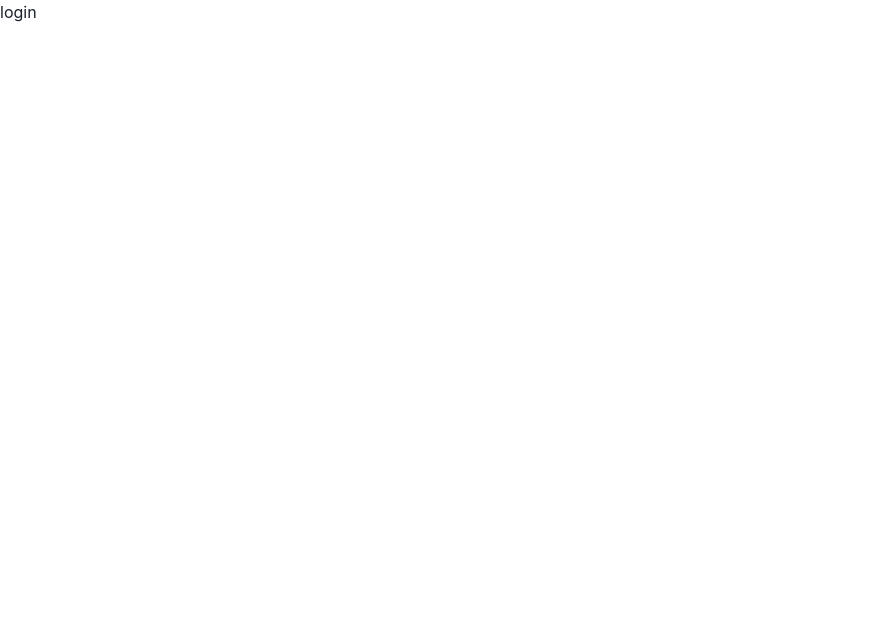
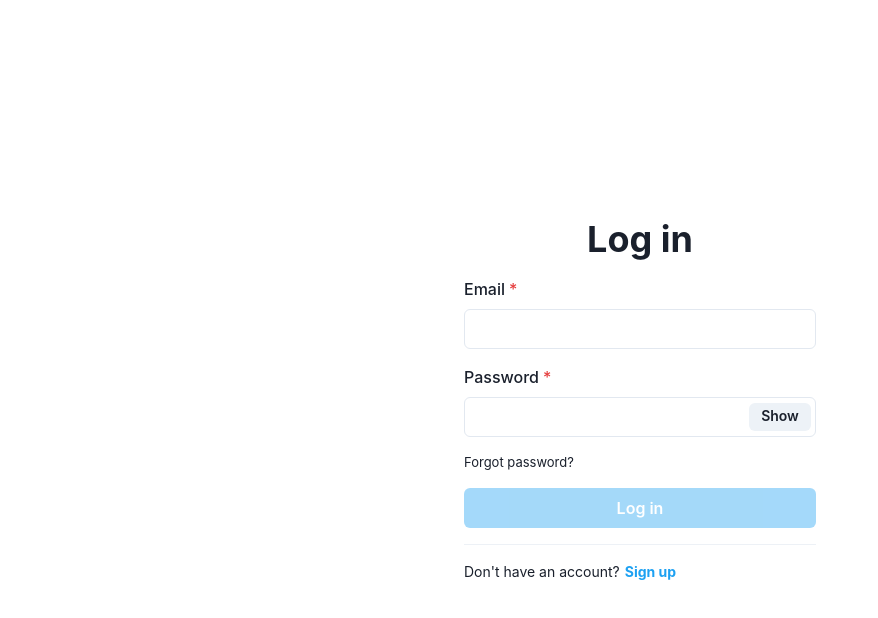
Before and after one commit to ElmouradiAmine/project-oki-doki-web, a React (Create React App) app: page /login in a window 1280 px wide. Shown: the top 618 px of the page, without its empty margins (0-878 px from the left). Built offline with nearby package versions, Linux system fonts and the light colour scheme; no server answers.

Commit message:
feat: add login & signup routes

```diff
--- a/package.json
+++ b/package.json
@@ -6,6 +6,7 @@
     "@chakra-ui/react": "^1.6.10",
     "@emotion/react": "^11",
     "@emotion/styled": "^11",
+    "@hookform/resolvers": "^2.8.2",
     "@testing-library/jest-dom": "^5.11.4",
     "@testing-library/react": "^11.1.0",
     "@testing-library/user-event": "^12.1.10",
@@ -21,6 +22,7 @@
     "react-scripts": "4.0.3",
     "typescript": "^4.1.2",
     "web-vitals": "^1.0.1",
+    "yup": "^0.32.11",
     "zustand": "^3.6.0"
   },
   "scripts": {
--- /dev/null
+++ b/src/features/auth/components/Container/Container.tsx
@@ -0,0 +1,17 @@
+import React, { FC } from 'react';
+import { VStack, Heading } from '@chakra-ui/react';
+
+type ContainerProps = {
+  title: string;
+};
+
+const Container: FC<ContainerProps> = ({ children, title }) => {
+  return (
+    <VStack width="400px" padding="24px" borderRadius="5px" alignItems="stretch" spacing={4}>
+      <Heading textAlign="center">{title}</Heading>
+      {children}
+    </VStack>
+  );
+};
+
+export default Container;
--- /dev/null
+++ b/src/features/auth/components/Layout/Layout.tsx
@@ -0,0 +1,12 @@
+import React, { FC } from 'react';
+import { Box } from '@chakra-ui/react';
+
+const Layout: FC = ({ children }) => {
+  return (
+    <Box display="flex" alignItems="center" justifyContent="center" height="100vh">
+      {children}
+    </Box>
+  );
+};
+
+export default Layout;
--- /dev/null
+++ b/src/features/auth/components/LoginContainer/LoginContainer.tsx
@@ -0,0 +1,8 @@
+import React, { FC } from 'react';
+import Container from '../Container/Container';
+
+const LoginContainer: FC = ({ children }) => {
+  return <Container title="Log in">{children}</Container>;
+};
+
+export default LoginContainer;
--- /dev/null
+++ b/src/features/auth/components/LoginForm/LoginForm.tsx
@@ -0,0 +1,67 @@
+import React, { useState, SyntheticEvent } from 'react';
+import * as yup from 'yup';
+import {
+  FormControl,
+  FormErrorMessage,
+  FormLabel,
+  Input,
+  VStack,
+  Text,
+  Button,
+} from '@chakra-ui/react';
+import PasswordInput from 'components/PasswordInput/PasswordInput';
+import ErrorMessage from 'components/ErrorMessage/ErrorMessage';
+import { useAuth } from 'store';
+
+const schema = yup.object({
+  email: yup.string().email().required(),
+  password: yup.string().min(8).required(),
+});
+
+const LoginForm = () => {
+  const [email, setEmail] = useState('');
+  const [password, setPassword] = useState('');
+  const { error, isLoading, login } = useAuth();
+
+  const validate = () => {
+    return schema.isValidSync({ email, password });
+  };
+
+  const handleSubmit = async (e: SyntheticEvent) => {
+    e.preventDefault();
+
+    if (validate()) await login({ email, password });
+  };
+
+  return (
+    <form onSubmit={handleSubmit}>
+      <VStack spacing={4}>
+        <FormControl id="email" isRequired>
+          <FormLabel>Email</FormLabel>
+          <Input type="email" value={email} onChange={(e) => setEmail(e.target.value)} />
+        </FormControl>
+        <FormControl id="password" isRequired>
+          <FormLabel>Password</FormLabel>
+          <PasswordInput value={password} onChange={(e) => setPassword(e.target.value)} />
+          <FormErrorMessage>{error}</FormErrorMessage>
+        </FormControl>
+        <Text fontSize="small" alignSelf="flex-start">
+          Forgot password?
+        </Text>
+        <Button
+          type="submit"
+          colorScheme="twitter"
+          onClick={handleSubmit}
+          disabled={!validate()}
+          isLoading={isLoading}
+          isFullWidth
+        >
+          Log in
+        </Button>
+        <ErrorMessage error={error} />
+      </VStack>
+    </form>
+  );
+};
+
+export default LoginForm;
--- /dev/null
+++ b/src/features/auth/components/SignupContainer/SignupContainer.tsx
@@ -0,0 +1,8 @@
+import React, { FC } from 'react';
+import Container from '../Container/Container';
+
+const SignupContainer: FC = ({ children }) => {
+  return <Container title="Sign up">{children}</Container>;
+};
+
+export default SignupContainer;
--- /dev/null
+++ b/src/features/auth/components/SignupForm/SignupForm.tsx
@@ -0,0 +1,57 @@
+import React, { useState, SyntheticEvent } from 'react';
+import * as yup from 'yup';
+import { FormControl, FormErrorMessage, FormLabel, Input, VStack, Button } from '@chakra-ui/react';
+
+import PasswordInput from 'components/PasswordInput/PasswordInput';
+import ErrorMessage from 'components/ErrorMessage/ErrorMessage';
+import { useAuth } from 'store';
+
+const schema = yup.object({
+  email: yup.string().email().required(),
+  password: yup.string().min(8).required(),
+});
+
+const SignupForm = () => {
+  const [email, setEmail] = useState('');
+  const [password, setPassword] = useState('');
+  const { error, isLoading, signup } = useAuth();
+
+  const validate = () => {
+    return schema.isValidSync({ email, password });
+  };
+
+  const handleSubmit = async (e: SyntheticEvent) => {
+    e.preventDefault();
+
+    if (validate()) await signup({ email, password });
+  };
+
+  return (
+    <form onSubmit={handleSubmit}>
+      <VStack spacing={4}>
+        <FormControl id="email" isRequired>
+          <FormLabel>Email</FormLabel>
+          <Input type="email" value={email} onChange={(e) => setEmail(e.target.value)} />
+        </FormControl>
+        <FormControl id="password" isRequired>
+          <FormLabel>Password</FormLabel>
+          <PasswordInput value={password} onChange={(e) => setPassword(e.target.value)} />
+          <FormErrorMessage>{error}</FormErrorMessage>
+        </FormControl>
+        <Button
+          type="submit"
+          colorScheme="twitter"
+          onClick={handleSubmit}
+          disabled={!validate()}
+          isLoading={isLoading}
+          isFullWidth
+        >
+          Sign up
+        </Button>
+        <ErrorMessage error={error} />
+      </VStack>
+    </form>
+  );
+};
+
+export default SignupForm;
--- a/src/features/auth/routes/Login.tsx
+++ b/src/features/auth/routes/Login.tsx
@@ -1,5 +1,23 @@
 import React from 'react';
+import { Divider, Text, Link } from '@chakra-ui/react';
+import { Link as RouteLink } from 'react-router-dom';
+import Layout from '../components/Layout/Layout';
+import LoginContainer from '../components/LoginContainer/LoginContainer';
+import LoginForm from '../components/LoginForm/LoginForm';
 
 export const Login = () => {
-  return <div>login</div>;
+  return (
+    <Layout>
+      <LoginContainer>
+        <LoginForm />
+        <Divider />
+        <Text fontSize="sm">
+          Don&apos;t have an account?
+          <Link as={RouteLink} to="signup" color="twitter.500" fontWeight="bold" marginLeft="5px">
+            Sign up
+          </Link>
+        </Text>
+      </LoginContainer>
+    </Layout>
+  );
 };
--- a/src/features/auth/routes/Signup.tsx
+++ b/src/features/auth/routes/Signup.tsx
@@ -1,5 +1,24 @@
 import React from 'react';
+import { Link, Text, Divider } from '@chakra-ui/react';
+import { Link as RouteLink } from 'react-router-dom';
+
+import Layout from '../components/Layout/Layout';
+import SignupContainer from '../components/SignupContainer/SignupContainer';
+import SignupForm from '../components/SignupForm/SignupForm';
 
 export const Signup = () => {
-  return <div>signup</div>;
+  return (
+    <Layout>
+      <SignupContainer>
+        <SignupForm />
+        <Divider />
+        <Text fontSize="sm">
+          Already have an account?
+          <Link as={RouteLink} to="login" color="twitter.500" fontWeight="bold" marginLeft="5px">
+            Log in
+          </Link>
+        </Text>
+      </SignupContainer>
+    </Layout>
+  );
 };
```
Also changed, not shown: 1 other file (tests, documents, lock files or other folders).
